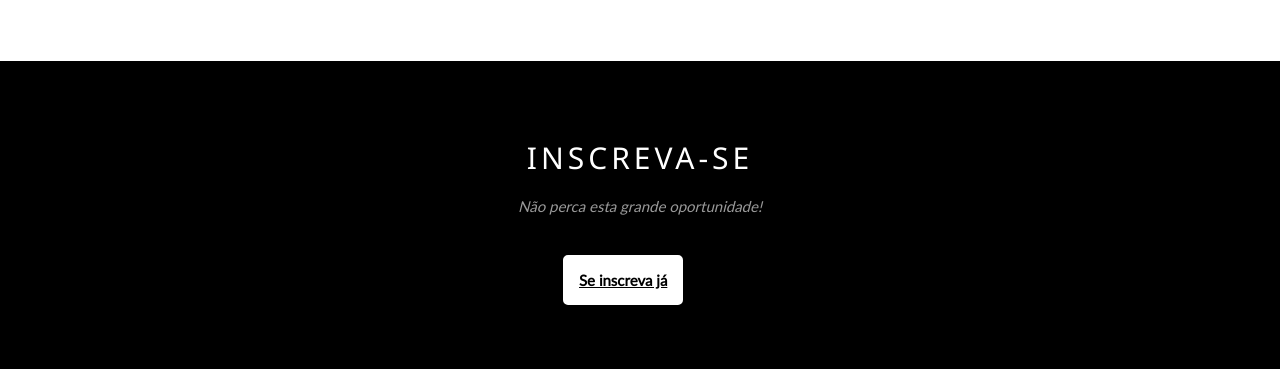
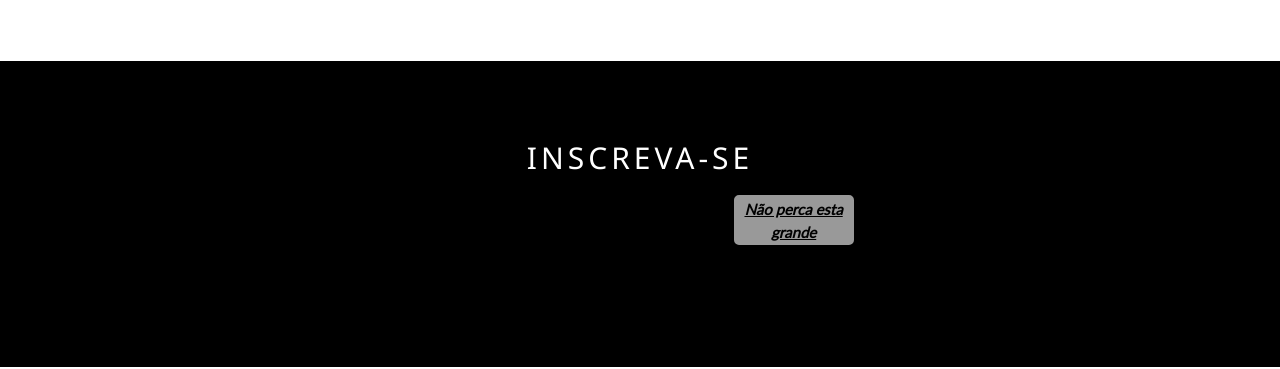
Before and after one commit to rivaldo9/web003, a plain HTML site: page index.html in a window 1280 px wide. Shown: the part 1309-1678 px from the top of the page. Drawn offline with Linux system fonts and the light colour scheme; a web font is replaced by a local one.

Commit message:
Update index.html

```diff
--- a/index.html
+++ b/index.html
@@ -87,8 +87,7 @@ body,h1,h2,h3,h4,h5,h6 {font-family: "Lato", sans-serif}
   <div class="w3-black">
     <div class="w3-container w3-content w3-padding-64" style="max-width:800px">
       <h2 class="w3-wide w3-center">INSCREVA-SE</h2>
-      <p class="w3-opacity w3-center"><i>Não perca esta grande oportunidade!</i></p><br>
-            <button class="btn-dadinho"><a href= "http://www.obr.org.br/?page_id=330">Se inscreva já</a></button>
+      <p class="w3-opacity w3-center"><i><button class="btn-dadinho"><a href= "http://www.obr.org.br/?page_id=330">Não perca esta grande oportunidade!</i></a></button></p><br>
           </div>
         </div>
 <script>
```
